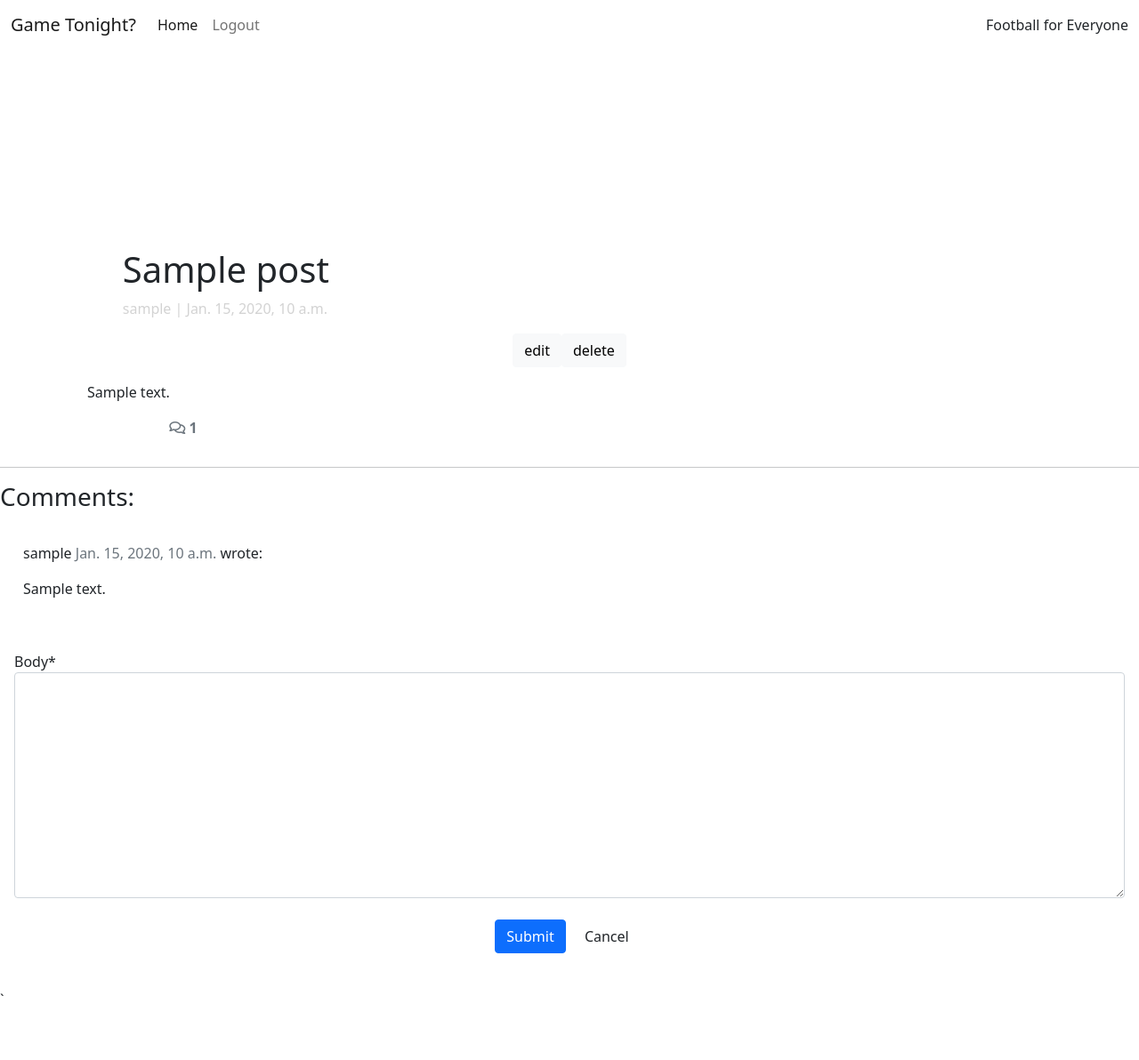
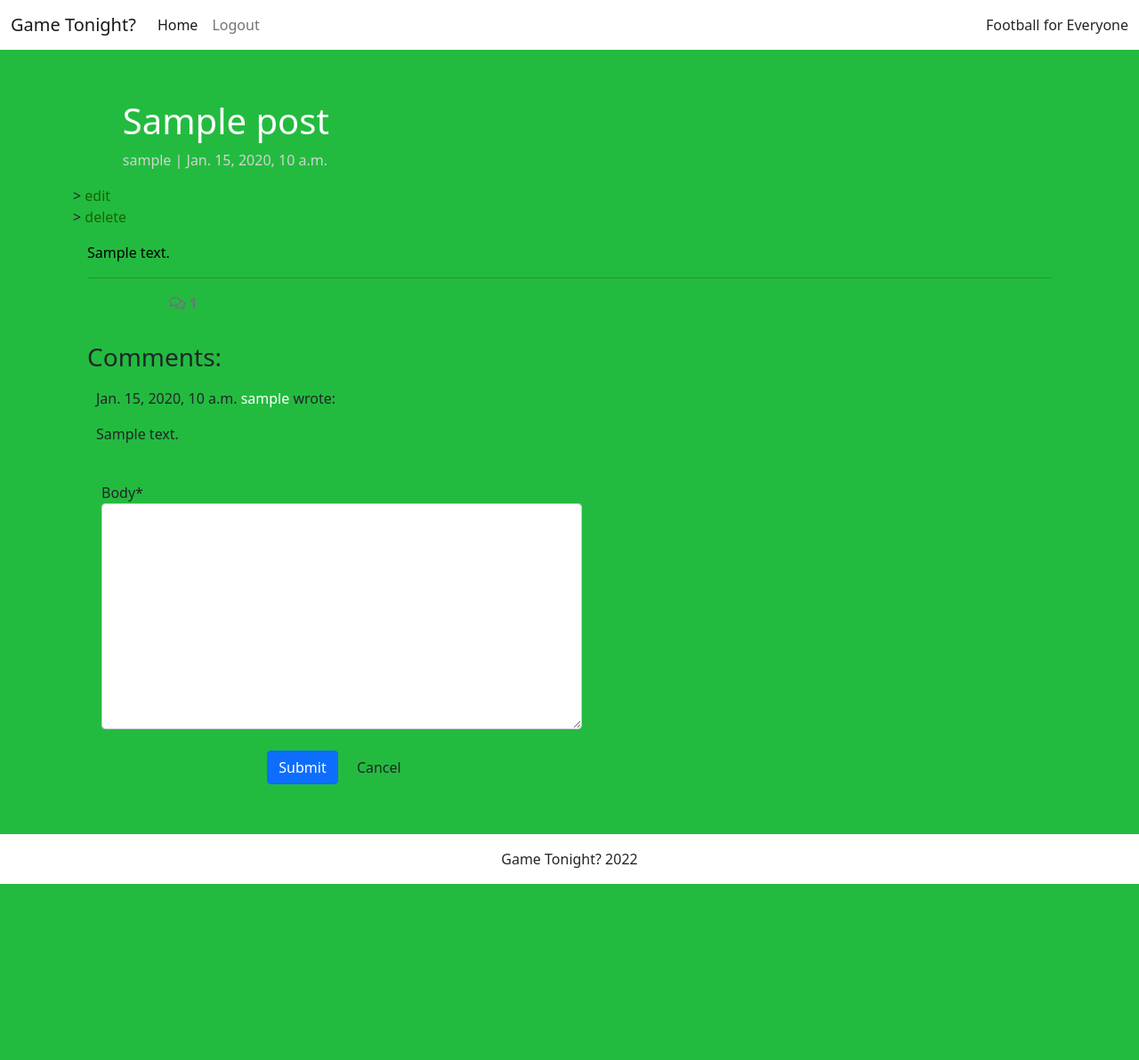
Before and after one commit to darraghmurphy1/GameTonight, a Django app: a page that uses templates/base.html in a window 1280 px wide. Shown: the whole page at 89% size. After the commit the page ends 994 px from the top, so only its background shows below. Run offline with Django 3.2, Linux system fonts and the light colour scheme; a user stored in the database is signed in; tables that the repository leaves empty hold one stand-in row (values such as "Sample post"); some libraries are stand-ins or nearby versions.

Commit message:
html updates to fit the screen better

```diff
--- a/requirements.txt
+++ b/requirements.txt
@@ -8,8 +8,11 @@ django-allauth==0.51.0
 django-crispy-forms==1.14.0
 django-summernote==0.8.20.0
 oauthlib==3.2.2
+Pillow==9.3.0
 psycopg2==2.9.5
 PyJWT==2.6.0
 python3-openid==3.2.0
 requests-oauthlib==1.3.1
+reverse==0.1.0
+slugify==0.0.1
 sqlparse==0.4.3
--- a/social/forms.py
+++ b/social/forms.py
@@ -4,6 +4,7 @@ from django import forms
 
 class CommentForm(forms.ModelForm):
     class Meta:
+        body = forms.CharField(widget=forms.Textarea, label='')
         model = Comment
         fields = ('body',)
 
--- a/social/views.py
+++ b/social/views.py
@@ -11,7 +11,7 @@ class PostList(generic.ListView):
     model = Post
     queryset = Post.objects.filter(status=1).order_by("-created_on")
     template_name = "index.html"
-    paginate_by = 10
+    paginate_by = 9
 
 
 class PostDetail(View):
@@ -194,7 +194,7 @@ class PostDeleteView(View):
         messages.add_message(
             request,
             messages.SUCCESS,
-            '{Post has been deleted.'
+            'Post has been deleted.'
         )
 
         return HttpResponseRedirect(reverse('home'))
--- a/static/css/style.css
+++ b/static/css/style.css
@@ -1,16 +1,16 @@
 body {
-    background-color: linear-gradient(#000000, #23bb3f);
+    background-color: #23bb3f;
 }
 
 .brand {
     font-family: Lato, Verdana;
     font-size: 2rem;
     font-weight: 60000;
-    color:  #7c7cdc;
+    color:  #ffffff;
 }
 
-.btn .btn-primary {
-    background-color: #fff;
+.btn-primary {
+    color: #fff;
 }
 
 
@@ -19,17 +19,25 @@ body {
 }
 
 .dark-bg {
-    background-color: linear-gradient(#000000, #23bb3f);
+    background-color: rgb(255, 255, 255)
 
 }
 
 .main-bg {
-    background-color: linear-gradient(#000000, #23bb3f);
+    background-color:  #23bb3f;
 }
 
-.card {
-    border: none;
+.card-body {
+    border: 2px;
     background-color: transparent;
+}
+
+.card-title {
+    color: black;
+}
+
+.card-text {
+    color: black;
 }
 
 .image-container {
@@ -87,7 +62,8 @@ body {
 }
 
 .post-title {
-    margin-top: 20%;
+    color: #ffffff;
+    margin-top: 5%;
     margin-left: 5%;
 }
 
@@ -131,3 +108,7 @@ body {
     background: transparent;
     border: none;
 }
+
+.comment-form {
+    max-width: 540px;
+}
--- a/templates/account/logout.html
+++ b/templates/account/logout.html
@@ -5,7 +5,8 @@
 {% block head_title %}{% trans "Sign Out" %}{% endblock %}
 
 {% block content %}
-<div class="container">
+<div class="container-fluid">
+  <hr>
 
 <h1>{% trans "Sign Out" %}</h1>
 
--- a/templates/account/signup.html
+++ b/templates/account/signup.html
@@ -17,7 +17,7 @@
   {% if redirect_field_value %}
   <input type="hidden" name="{{ redirect_field_name }}" value="{{ redirect_field_value }}" />
   {% endif %}
-  <button type="submit">{% trans "Sign Up" %} &raquo;</button>
+  <button class="btn-primary" type="submit">{% trans "Sign Up" %} &raquo;</button>
 </form>
 </div>
 {% endblock %}
--- a/templates/base.html
+++ b/templates/base.html
@@ -78,7 +78,7 @@
 
     <!-- Footer -->
     <footer class="footer mt-auto py-3 dark-bg">
-        <p class="m-0 text-center text-white">"Game Tonight?" 2022</p>
+        <p class="m-0 text-center text-black">Game Tonight? 2022</p>
     </footer>
 </body>
 
--- a/templates/delete_post.html
+++ b/templates/delete_post.html
@@ -21,8 +21,8 @@
                     <strong>{{ post.title }}</strong>
 
                     <div class="text-center my-4">
-                        <button type="submit" class="btn">Yes</button>
-                        <a class="btn" href="{% url 'home' %}">No</a>
+                        <button type="submit" class="btn btn-primary">Yes</button>
+                        <a class="btn btn-primary" href="{% url 'home' %}">No</a>
                     </div>
                 </form>
 
--- a/templates/edit_post.html
+++ b/templates/edit_post.html
@@ -19,7 +19,7 @@
                     {% csrf_token %}
 
                     <div class="text-center my-4">
-                        <button type="submit" class="btn">Submit</button>
+                        <button type="submit" class="btn btn-primary">Submit</button>
                     </div>
                 </form>
 
--- a/templates/post_detail.html
+++ b/templates/post_detail.html
@@ -4,39 +4,36 @@
 
 {% load crispy_forms_tags %}
 
-<div>
     <div class="container">
-        <div">
             <div>
                 <!-- Post title goes in these h1 tags -->
                 <h1 class="post-title">{{ post.title }}</h1>
 
                 <!-- Post author goes before the | the post's created date goes after -->
                 <p class="post-subtitle">{{ post.author }} | {{ post.created_on }}</p>
-            </div>
+
             <!-- Show Edit and Delete buttons on questions created by the user -->
             {% if request.user == post.author %}
-            <div class="d-flex justify-content-center">
-                <a class="btn btn btn-light" href="{% url 'edit_post' post.id %}"
-                    aria-label="Delete question">edit</a>
-
-                <a class="btn btn-light" href="{% url 'delete_post' post.id %}"
-                    aria-label="Delete question">delete</a>
+            >
+                <a class="link" href="{% url 'edit_post' post.id %}"
+                    aria-label="Delete post">edit</a>
+                  <br>
+            >    <a class="link" href="{% url 'delete_post' post.id %}"
+                    aria-label="Delete post">delete</a>
             </div>
             {% endif %}
         </div>
     </div>
-</div>
+
 
 <div class="container">
-    <div class="row">
+    <div class="row-6">
         <div">
             <div class="card-body">
                 <!-- The post content goes inside the card-text. -->
-                <!-- Use the | safe filter inside the template tags -->
                 <p class="card-text ">
                     {{ post.content | safe }}
-
+                <hr>
                 </p>
                 <div class="row">
 
@@ -49,44 +46,34 @@
                             <!-- Our total_comments variable goes before the closing strong tag -->
                             {{ total_comments }}</strong>
                         {% endwith %}
+
                     </div>
                 </div>
             </div>
-        </div>
-    </div>
-    <div class="row">
-        <div class="col">
-            <hr>
-        </div>
-    </div>
-    <div class="row">
-        <div>
+            <div class="card-body">
                 <h3>Comments:</h3>
-            <div class="card-body">
                <!-- We want a for loop inside the empty control tags to iterate through each comment in comments -->
                {% for comment in comments %}
                <div class="comments" style="padding: 10px;">
                    <p class="font-weight-bold">
                        <!-- The commenter's name goes here.-->
-                        {{ user.get_username }}
-                        <span class=" text-muted font-weight-normal">
+
+                       <span class=" text-black font-weight-normal">
                            <!-- The comment's created date goes here -->
                            {{ comment.created_on }}
-                        </span> wrote:
+                       </span> <span class="text-white"> {{ user.get_username }}  </span>wrote:
                    </p>
                    <!-- The body of the comment goes before the | -->
                    {{ comment.body | linebreaks }}
                </div>
                <!-- Our for loop ends here -->
                {% endfor %}
-            </div>
-        </div>
-        <div>
+
                <div class="card-body">
 
                    {% if user.is_authenticated %}
 
-                <form method="POST">
+                   <form class="comment-form" method="POST">
                        {{ comment_form | crispy }}
                        {% csrf_token %}
 
@@ -95,12 +82,21 @@
                            <a class="btn btn--secondary mx-1" href="{% url 'home' %}">Cancel</a>
                        </div>
                    </form>
+                   {% endif %}
                </div>
            </div>
         </div>
     </div>
-`
+    <div>
+        <div>
 
-{% endif %}
+
+        </div>
+        <div>
+
+        </div>
+    </div>
+</div>
+
 
 {% endblock content %}
```
Also changed, not shown: other parts of static/css/style.css (+3 -35 lines), templates/account/login.html (+10 -12 lines), templates/index.html (+5 -15 lines), templates/user_post.html (+5 -3 lines). Lines whose indentation alone changed are shown as unchanged.
